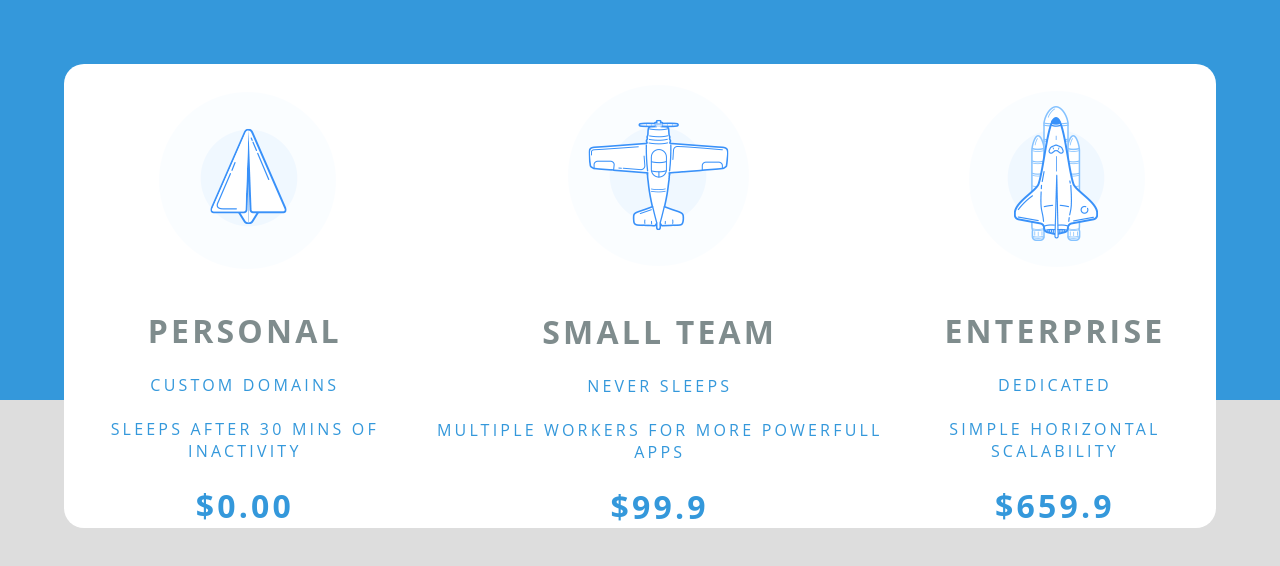
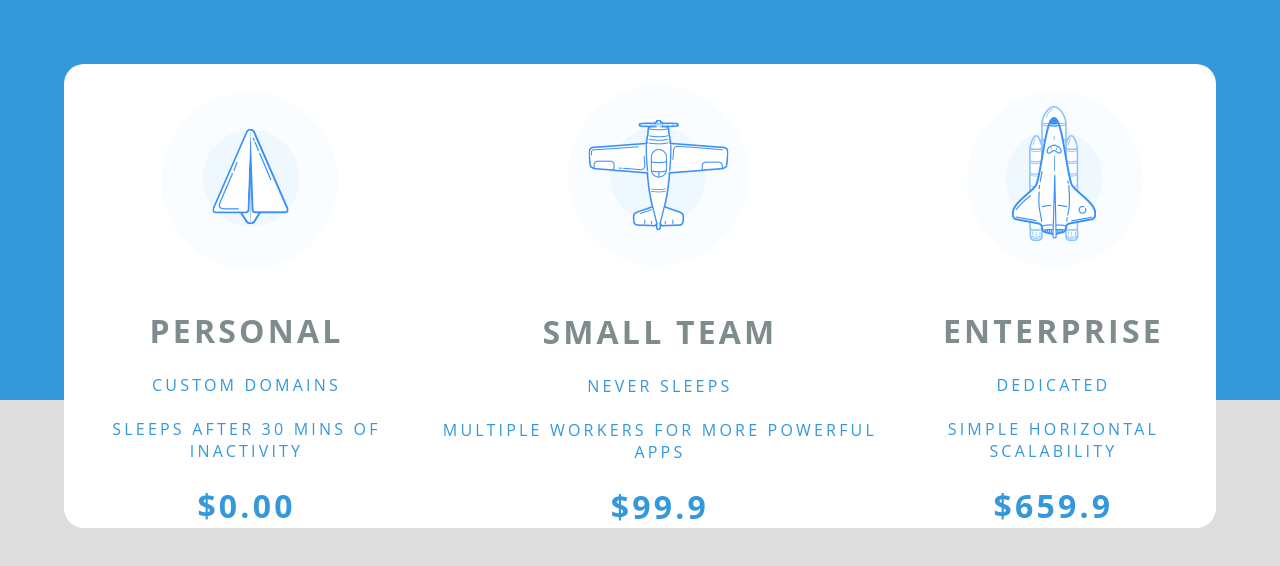
Before and after one commit to anantha-kr/component-design, a plain HTML site: page index.html in a window 1280 px wide. Drawn offline with Linux system fonts and the light colour scheme.

Commit message:
s/powerfull/powerful

```diff
--- a/index.html
+++ b/index.html
@@ -41,7 +41,7 @@
 				<dev class="price-card-body">
 					<p>never sleeps</p>
 					<br>
-					<p>multiple workers for more powerfull apps</p>
+					<p>multiple workers for more powerful apps</p>
 				</dev>
 				<br>
 				<dev class="price-card-price">
```
